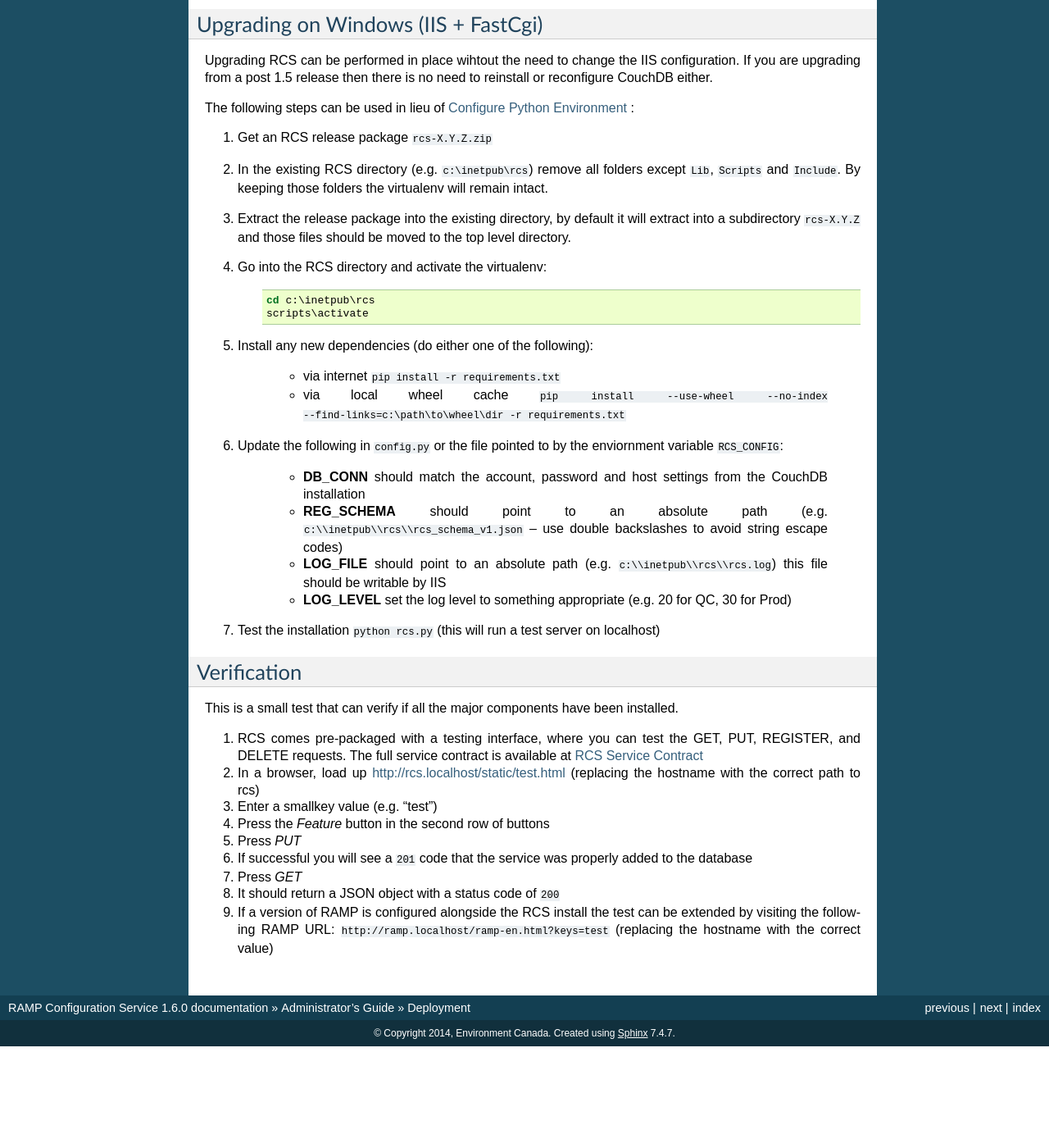
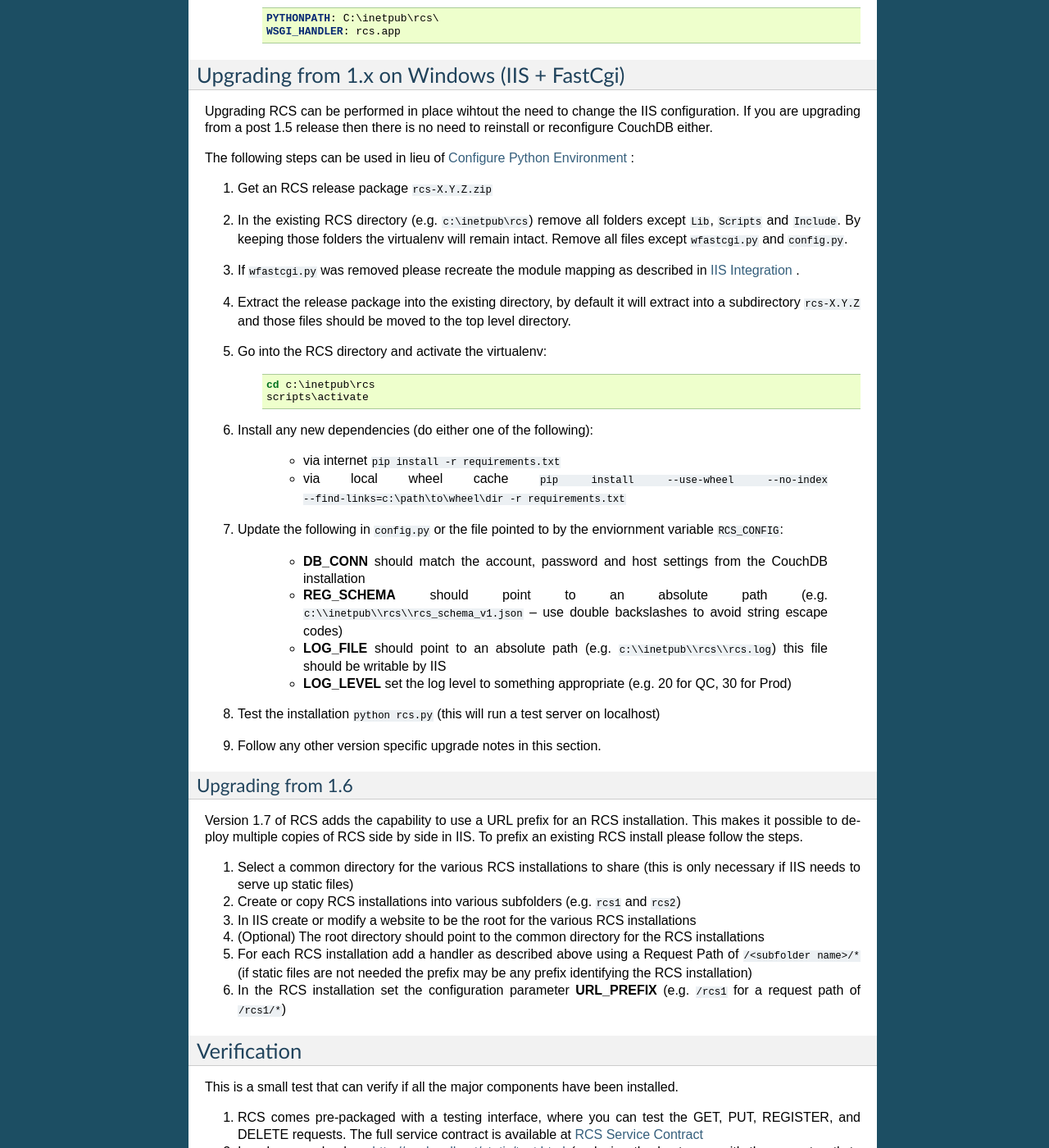
Before and after one commit to fgpv-vpgf/rcs, a Sphinx documentation site: the page built from docs/admin/deployment.rst, in a window 1280 px wide and 1400 px high, scrolled down 2057 px. Shown: the whole window at 82% size. Built offline with Sphinx 7.4.7, drawn with Linux system fonts in a browser that asks for light colours; pages that are not in the unit, such as notebooks, are missing from menus; before the commit the page ends 3333 px from its top, so only the background shows below that; some of the changed text lies outside the part shown.

```diff
--- a/docs/admin/configuration.rst
+++ b/docs/admin/configuration.rst
@@ -5,3 +5,6 @@ LOGFILE
     Name of the log file
 LOGLEVEL
     Follows `Python log levels <https://docs.python.org/2/library/logging.html#levels>`_
+URL_PREFIX
+    A general prefix for the application, useful if you want to have side by side installs
+    of RCS.  It should include an opening / (e.g. ``/rcs_ecdmp``).
--- a/docs/admin/deployment.rst
+++ b/docs/admin/deployment.rst
@@ -77,6 +77,8 @@ IIS Integration
         Module: FastCgiModule
         Executable: C:\inetpub\rcs-X.Y.Z\Scripts\python.exe|C:\inetpub\rcs-X.Y.Z\wfastcgi.py
         Name: (name)
+#. If **URL_PREFIX** was set in the configuration it should be applied to the
+   ``Request Path`` setting (e.g. ``/rcs1/*`` for a prefix of ``/rcs1``).
 #. Go back to the server settings | FastCgi Settings | Right click Edit
 #. Select Environment variables and add the following:
     .. code-block:: yaml
@@ -84,8 +86,8 @@ IIS Integration
         PYTHONPATH: C:\inetpub\rcs\
         WSGI_HANDLER: rcs.app
 
-Upgrading on Windows (IIS + FastCgi)
-------------------------------------
+Upgrading from 1.x on Windows (IIS + FastCgi)
+---------------------------------------------
 
 Upgrading RCS can be performed in place wihtout the need to change the IIS
 configuration.  If you are upgrading from a post 1.5 release then there is
@@ -96,7 +98,10 @@ The following steps can be used in lieu of :ref:`pyvenvconfig` :
 #. Get an RCS release package ``rcs-X.Y.Z.zip``
 #. In the existing RCS directory (e.g. ``c:\inetpub\rcs``) remove all folders
    except ``Lib``, ``Scripts`` and ``Include``.  By keeping those folders the
-   virtualenv will remain intact.
+   virtualenv will remain intact.  Remove all files except ``wfastcgi.py`` and
+   ``config.py``.
+#. If ``wfastcgi.py`` was removed please recreate the module mapping as
+   described in `IIS Integration`_ .
 #. Extract the release package into the existing directory, by default it will
    extract into a subdirectory ``rcs-X.Y.Z`` and those files should be moved to
    the top level directory.
@@ -118,6 +123,27 @@ The following steps can be used in lieu of :ref:`pyvenvconfig` :
       this file should be writable by IIS
     * **LOG_LEVEL** set the log level to something appropriate (e.g. 20 for QC, 30 for Prod)
 #. Test the installation ``python rcs.py`` (this will run a test server on localhost)
+#. Follow any other version specific upgrade notes in this section.
+
+Upgrading from 1.6
+^^^^^^^^^^^^^^^^^^
+
+Version 1.7 of RCS adds the capability to use a URL prefix for an RCS
+installation.  This makes it possible to deploy multiple copies of RCS side by
+side in IIS.  To prefix an existing RCS install please follow the steps.
+
+#. Select a common directory for the various RCS installations to share (this
+   is only necessary if IIS needs to serve up static files)
+#. Create or copy RCS installations into various subfolders (e.g. ``rcs1`` and
+   ``rcs2``)
+#. In IIS create or modify a website to be the root for the various RCS installations
+#. (Optional) The root directory should point to the common directory for the
+   RCS installations
+#. For each RCS installation add a handler as described above using a Request
+   Path of ``/<subfolder name>/*`` (if static files are not needed the prefix
+   may be any prefix identifying the RCS installation)
+#. In the RCS installation set the configuration parameter **URL_PREFIX** (e.g.
+   ``/rcs1`` for a request path of ``/rcs1/*``)
 
 Verification
 ------------
--- a/docs/conf.py
+++ b/docs/conf.py
@@ -51,16 +51,16 @@ master_doc = 'index'
 
 # General information about the project.
 project = u'RAMP Configuration Service'
-copyright = u'2014, Environment Canada'
+copyright = u'2015, Environment Canada'
 
 # The version info for the project you're documenting, acts as replacement for
 # |version| and |release|, also used in various other places throughout the
 # built documents.
 #
 # The short X.Y version.
-version = '1.6'
+version = '1.7'
 # The full version, including alpha/beta/rc tags.
-release = '1.6.0'
+release = '1.7.0'
 
 # The language for content autogenerated by Sphinx. Refer to documentation
 # for a list of supported languages.
```
